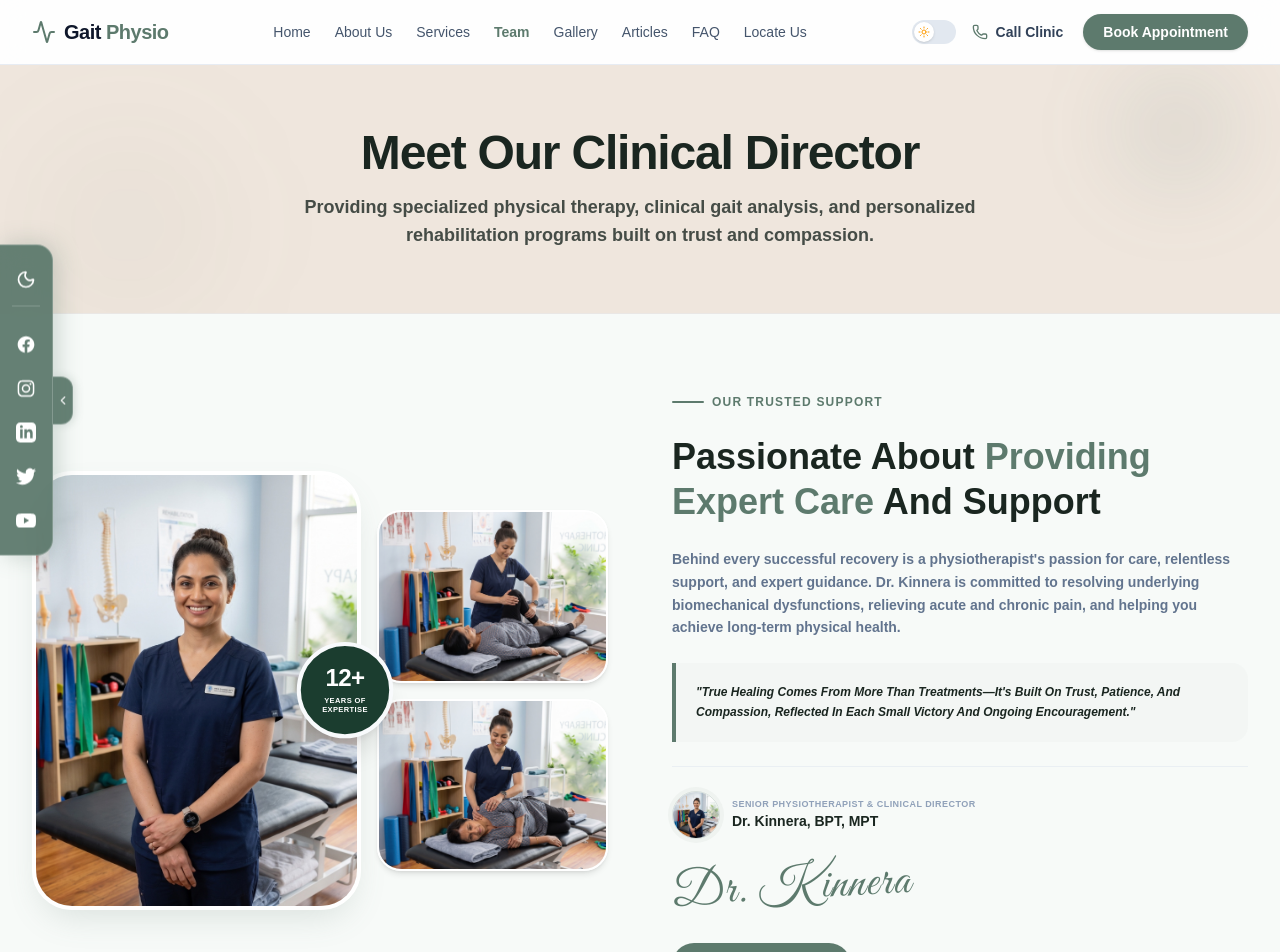
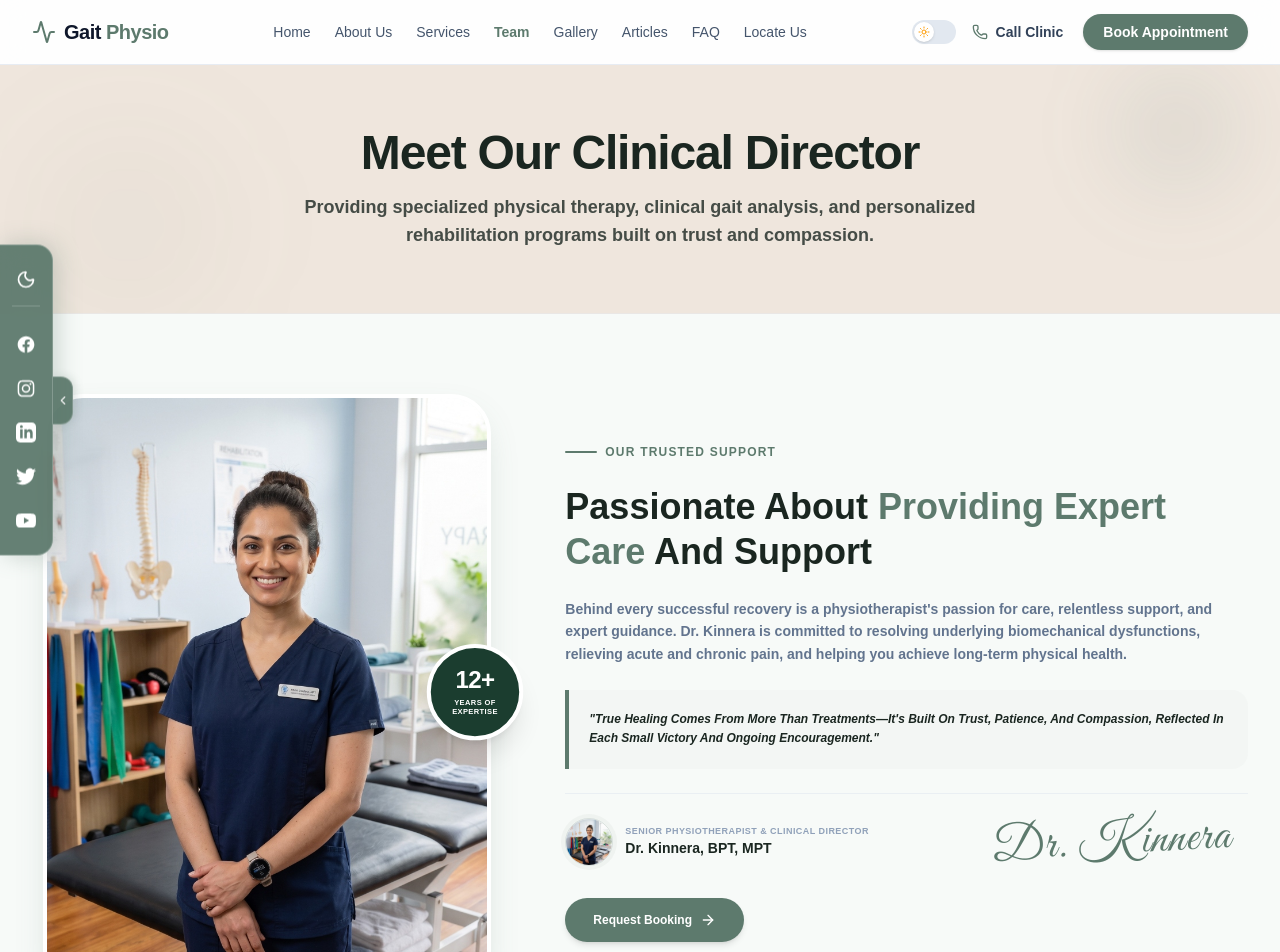
Before and after one commit to rameshdarisi03/rameshdental, a Next.js app: page /team in a window 1280 px wide. Shown: the top 952 px of the page. Built offline with nearby package versions, Linux system fonts and the light colour scheme.

Commit message:
design: Remove stacked therapeutic images from Team page and center the main portrait frame

```diff
--- a/src/app/team/page.tsx
+++ b/src/app/team/page.tsx
@@ -60,44 +60,27 @@ export default function Team() {
 
           <div className="grid grid-cols-1 lg:grid-cols-12 gap-12 lg:gap-16 items-center">
 
-            {/* Left Column: Image Collage Grid (Matches the Mockup Layout with slide-in animation) */}
-            <div className="lg:col-span-6 grid grid-cols-12 gap-4 items-center relative animate-fade-in-left">
-
-              {/* Main Portrait (Left card) */}
-              <div className="col-span-7 relative">
+            {/* Left Column: Main Portrait (Matches the mockup request by removing crossed-out details) */}
+            <div className="lg:col-span-5 relative animate-fade-in-left">
+              <div className="relative max-w-md mx-auto">
                 <img
                   src="/images/dr-kinnera-portrait.jpg"
                   alt="Dr. Kinnera Standing in GPC Clinic"
-                  className="w-full rounded-[2rem] sm:rounded-[2.5rem] object-cover aspect-[3/4] shadow-[0_15px_35px_-10px_rgba(93,122,109,0.2)] border-4 border-white dark:border-slate-900 transition-all duration-300"
+                  className="w-full rounded-[2.5rem] object-cover aspect-[3/4] shadow-[0_15px_35px_-10px_rgba(93,122,109,0.25)] border-4 border-white dark:border-slate-900 transition-all duration-300"
                 />
 
                 {/* Floating circular expertise badge - Overlaid on center right edge with pulsing/floating animation */}
-                <div className="absolute -right-6 sm:-right-8 top-1/2 z-10 w-20 h-20 sm:w-24 sm:h-24 rounded-full bg-[#1b3d2f] text-white flex flex-col items-center justify-center border-4 border-slate-50 dark:border-slate-950 shadow-xl text-center select-none animate-float-badge">
+                <div className="absolute -right-8 top-1/2 z-10 w-24 h-24 rounded-full bg-[#1b3d2f] text-white flex flex-col items-center justify-center border-4 border-slate-55 dark:border-slate-950 shadow-xl text-center select-none animate-float-badge">
                   <span className="text-xl sm:text-2xl font-black tracking-tight leading-none">12+</span>
                   <span className="text-[7.5px] font-black uppercase tracking-wider mt-1.5 leading-tight">
                     Years of<br />Expertise
                   </span>
                 </div>
               </div>
-
-              {/* Stacked Images Column (Right card split) */}
-              <div className="col-span-5 flex flex-col gap-4">
-                <img
-                  src="/images/dr-kinnera-stretch.jpg"
-                  alt="Dr. Kinnera stretching a patient's leg"
-                  className="w-full rounded-2xl sm:rounded-3xl object-cover aspect-[4/3] shadow-md border-2 border-white dark:border-slate-900 hover:scale-[1.02] transition-transform duration-300"
-                />
-                <img
-                  src="/images/dr-kinnera-back.jpg"
-                  alt="Dr. Kinnera performing back therapy"
-                  className="w-full rounded-2xl sm:rounded-3xl object-cover aspect-[4/3] shadow-md border-2 border-white dark:border-slate-900 hover:scale-[1.02] transition-transform duration-300"
-                />
-              </div>
-
             </div>
 
             {/* Right Column: Premium Text Info Panel with slide-in animation */}
-            <div className="lg:col-span-6 space-y-6 animate-fade-in-right">
+            <div className="lg:col-span-7 space-y-6 animate-fade-in-right">
 
               {/* Sub-badge text with line graphic */}
               <div className="flex items-center gap-2 text-brand-green dark:text-teal-400 font-extrabold text-[10px] sm:text-xs uppercase tracking-widest animate-fade-in-up">
```
